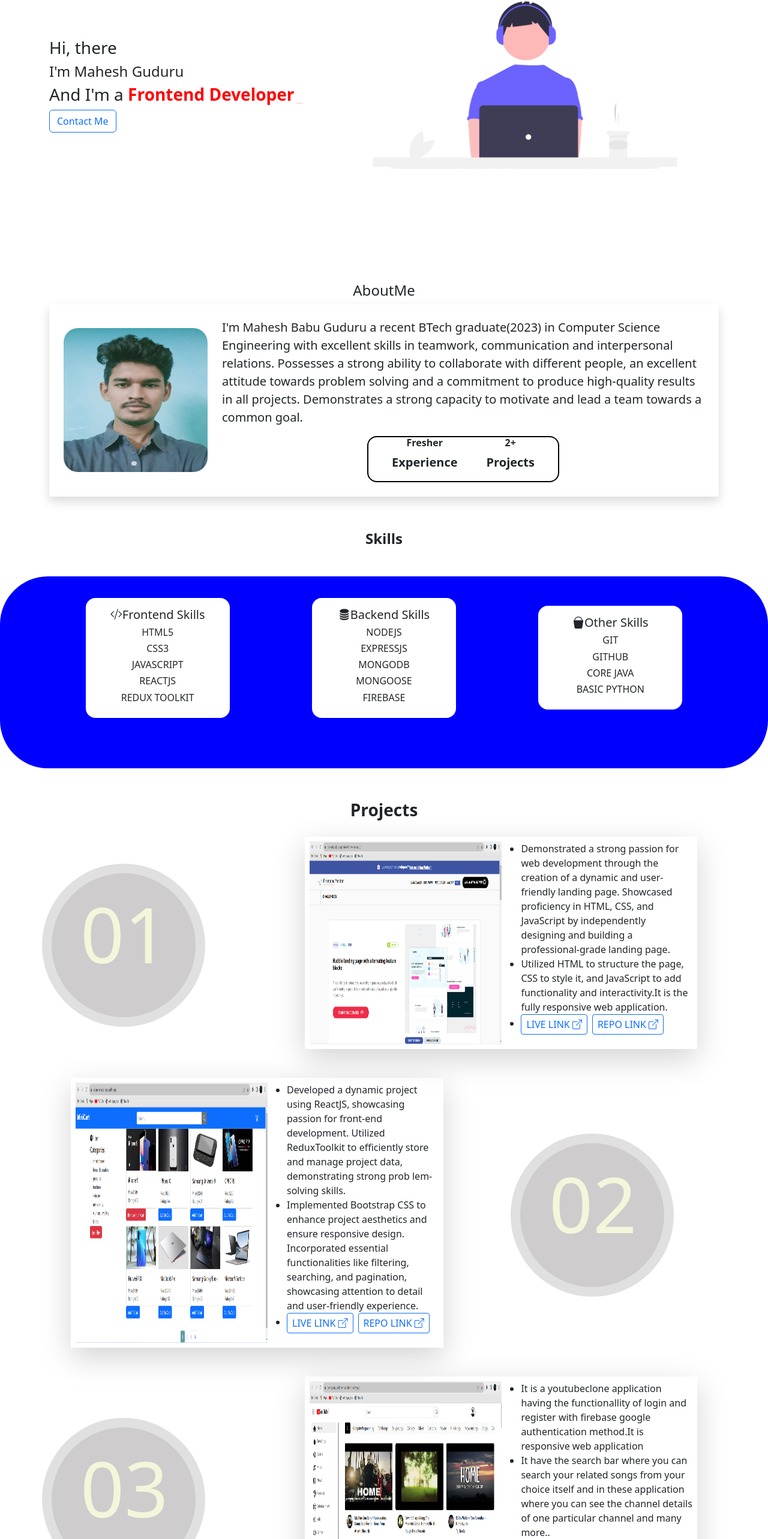
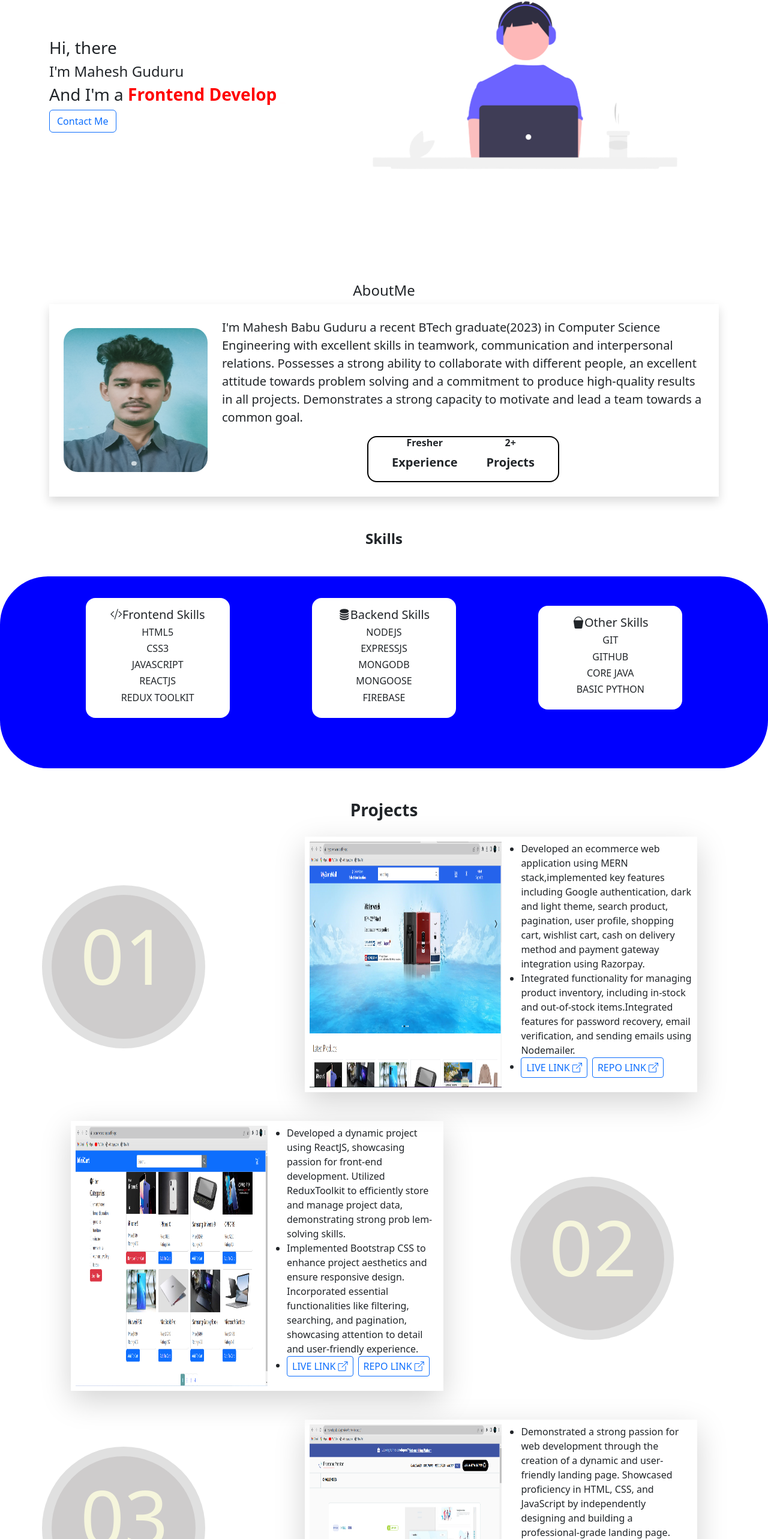
Before and after one commit to MaheshGuduru3/PortFolio-MaheshDev, a React (Create React App) app in the folder portfolio/: page / in a window 1280 px wide. Shown: the part 186-2752 px from the top of the page at 60% size. Built offline with nearby package versions, Linux system fonts and the light colour scheme; no server answers.

Commit message:
new project

```diff
--- a/portfolio/src/components/Main.js
+++ b/portfolio/src/components/Main.js
@@ -17,7 +17,7 @@ const Main = () => {
                                And I'm a {' '}
                                <span style={{ color: 'red', fontWeight: 'bold' }}>
                                     <Typewriter
-                                        words={['Full Stack Web Developer', 'Frontend Developer', 'Trainer']}
+                                        words={['Full Stack Web Developer', 'Frontend Developer']}
                                         loop={Infinity}
                                         cursor
                                         cursorStyle='_'
--- a/portfolio/src/components/Projects.js
+++ b/portfolio/src/components/Projects.js
@@ -1,4 +1,5 @@
 import React from 'react'
+import ecommerce from '../Assests/Ecommerce.png'
 import frontend from '../Assests/frontendMentor.png'
 import youtubeimg from '../Assests/youtube.png'
 import cart from '../Assests/EcommerceCart1.png'
@@ -13,16 +14,13 @@ const Projects = () => {
                         <h6 className='projects_number'>01</h6>
                         <div className='projects_main shadow-lg p-2'>
                             <div className='projects_box'>
-                                <img  src={frontend}  alt='frontendMentor' title='Project1' className='projects_box_img' />
+                                <img  src={ecommerce}  alt='frontendMentor' title='Project1' className='projects_box_img' />
                                 <ul className='fs-6 fw-light'>
-                                    <li> Demonstrated a strong passion for web development through the creation of a dynamic and
-                                        user-friendly landing page. Showcased proficiency in HTML, CSS, and JavaScript by independently designing and building a
-                                        professional-grade landing page.</li>
-                                     <li>Utilized HTML to structure the page, CSS to style it, and JavaScript to add functionality and
-                                        interactivity.It is the fully responsive web application.</li>
+                                    <li> Developed an ecommerce web application using MERN stack,implemented key features including Google authentication, dark and light theme, search product, pagination, user profile, shopping cart, wishlist cart, cash on delivery method and payment gateway integration using Razorpay.</li>
+                                     <li>Integrated functionality for managing product inventory, including in-stock and out-of-stock items.Integrated features for password recovery, email verification, and sending emails using Nodemailer.</li>
                                       <li>
-                                        <a className='btn btn-outline-primary btn-sm fs-6 fw-light' href={process.env.REACT_APP_PROJECT_LIVE_LINK_URL1}>LIVE LINK <span><i class="bi bi-box-arrow-up-right"></i></span></a>
-                                        <a className='btn btn-outline-primary btn-sm mx-2 fs-6 fw-light' href={process.env.REACT_APP_PROJECT_REPO_LINK_URL1}>REPO LINK <span><i class="bi bi-box-arrow-up-right"></i></span></a>
+                                        <a className='btn btn-outline-primary btn-sm fs-6 fw-light' href={process.env.REACT_APP_PROJECT_LIVE_LINK_URL4}>LIVE LINK <span><i class="bi bi-box-arrow-up-right"></i></span></a>
+                                        <a className='btn btn-outline-primary btn-sm mx-2 fs-6 fw-light' href={process.env.REACT_APP_PROJECT_REPO_LINK_URL4}>REPO LINK <span><i class="bi bi-box-arrow-up-right"></i></span></a>
                                     </li>
                                 </ul>
                             </div>
@@ -50,7 +48,25 @@ const Projects = () => {
                         <h6 className='projects_number'>03</h6>
                         <div className='projects_main shadow-lg p-2'>
                             <div className='projects_box'>
-                                <img  src={youtubeimg}  alt='youtubeimg' title='Project3'  className='projects_box_img' />
+                            <img  src={frontend}  alt='frontendMentor' title='Project3' className='projects_box_img' />
+                                <ul className='fs-6 fw-light'>
+                                    <li> Demonstrated a strong passion for web development through the creation of a dynamic and
+                                        user-friendly landing page. Showcased proficiency in HTML, CSS, and JavaScript by independently designing and building a
+                                        professional-grade landing page.</li>
+                                     <li>Utilized HTML to structure the page, CSS to style it, and JavaScript to add functionality and
+                                        interactivity.It is the fully responsive web application.</li>
+                                      <li>
+                                        <a className='btn btn-outline-primary btn-sm fs-6 fw-light' href={process.env.REACT_APP_PROJECT_LIVE_LINK_URL1}>LIVE LINK <span><i class="bi bi-box-arrow-up-right"></i></span></a>
+                                        <a className='btn btn-outline-primary btn-sm mx-2 fs-6 fw-light' href={process.env.REACT_APP_PROJECT_REPO_LINK_URL1}>REPO LINK <span><i class="bi bi-box-arrow-up-right"></i></span></a>
+                                    </li>
+                                </ul>
+                            </div>
+                        </div>
+                    </div>
+                    <div className='container  d-xs-flex flex-xs-column align-items-xs-center d-lg-flex align-items-lg-center'>
+                        <div className='projects_main shadow-lg p-2' id='project2'>
+                            <div className='projects_box'>
+                              <img  src={youtubeimg}  alt='youtubeimg' title='Project4'  className='projects_box_img' />
                                 <ul className='fs-6 fw-light'>
                                     <li>It is a youtubeclone application having the functionallity of login and register with firebase google authentication method.It is responsive web application</li>
                                     <li>It have the search bar where you can search your related songs from your choice itself and in these application where you can see the channel details of one particular channel and many more..</li>
@@ -62,6 +78,7 @@ const Projects = () => {
                                 </ul>
                             </div>
                         </div>
+                        <h6 className='projects_number'>04</h6>
                     </div>
                </div>
         </div>
```
Also changed, not shown: portfolio/src/Assests/Ecommerce.png (added).
